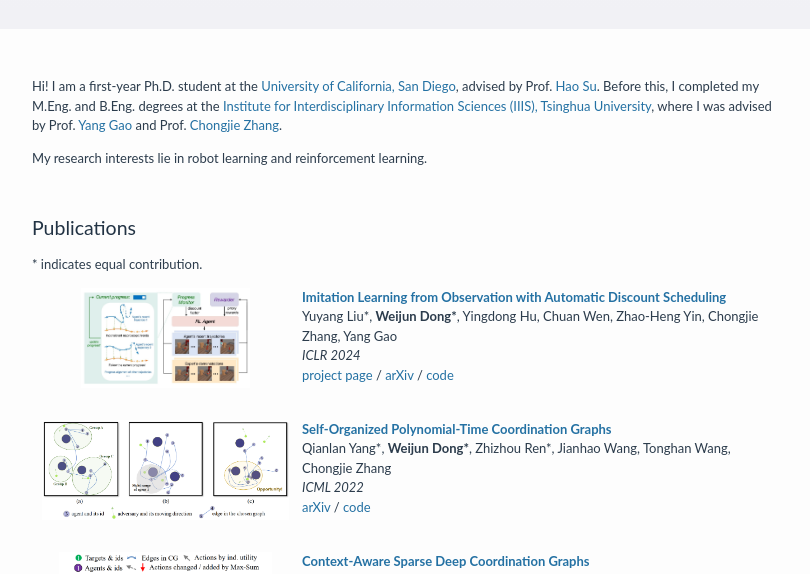
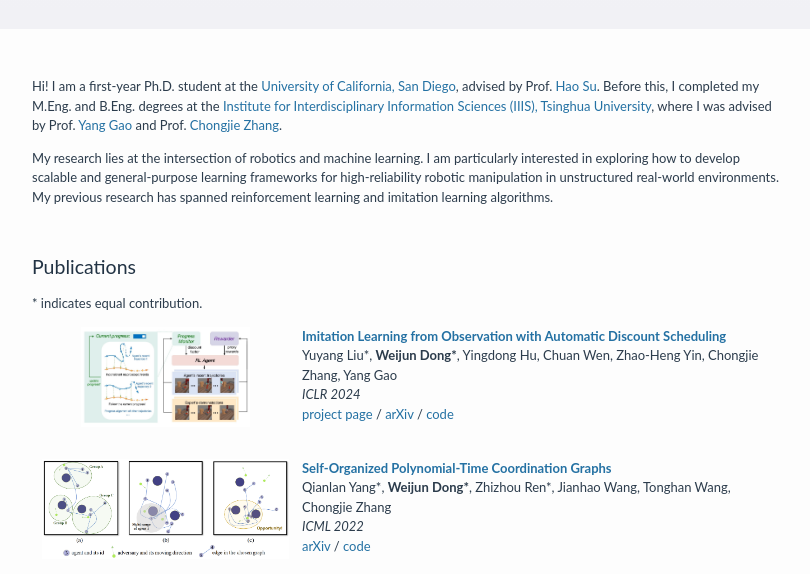
Before and after one commit to dwjshift/dwjshift.github.io, a plain HTML site: page index.html in a window 1280 px wide. Shown: the part 170-744 px from the top of the page, without its empty margins (234-1044 px from the left). Drawn offline with Linux system fonts and the light colour scheme.

Commit message:
Update index.html

```diff
--- a/index.html
+++ b/index.html
@@ -35,7 +35,7 @@
             Hi! I am a first-year Ph.D. student at the <a href="https://cse.ucsd.edu/">University of California, San Diego</a>, advised by Prof. <a href="https://cseweb.ucsd.edu/~haosu/">Hao Su</a>. Before this, I completed my M.Eng. and B.Eng. degrees at the <a href="https://iiis.tsinghua.edu.cn/en/">Institute for Interdisciplinary Information Sciences (IIIS), Tsinghua University</a>, where I was advised by Prof. <a href="https://people.iiis.tsinghua.edu.cn/~gaoyang/yang-gao.weebly.com/index.html">Yang Gao</a> and Prof. <a href="https://engineering.wustl.edu/faculty/Chongjie-Zhang.html">Chongjie Zhang</a>.
 		</p>
 	<p>
-	    My research interests lie in robot learning and reinforcement learning.
+	    My research lies at the intersection of robotics and machine learning. I am particularly interested in exploring how to develop scalable and general-purpose learning frameworks for high-reliability robotic manipulation in unstructured real-world environments. My previous research has spanned reinforcement learning and imitation learning algorithms.
 	</p>
     </div>
     <div>
```
